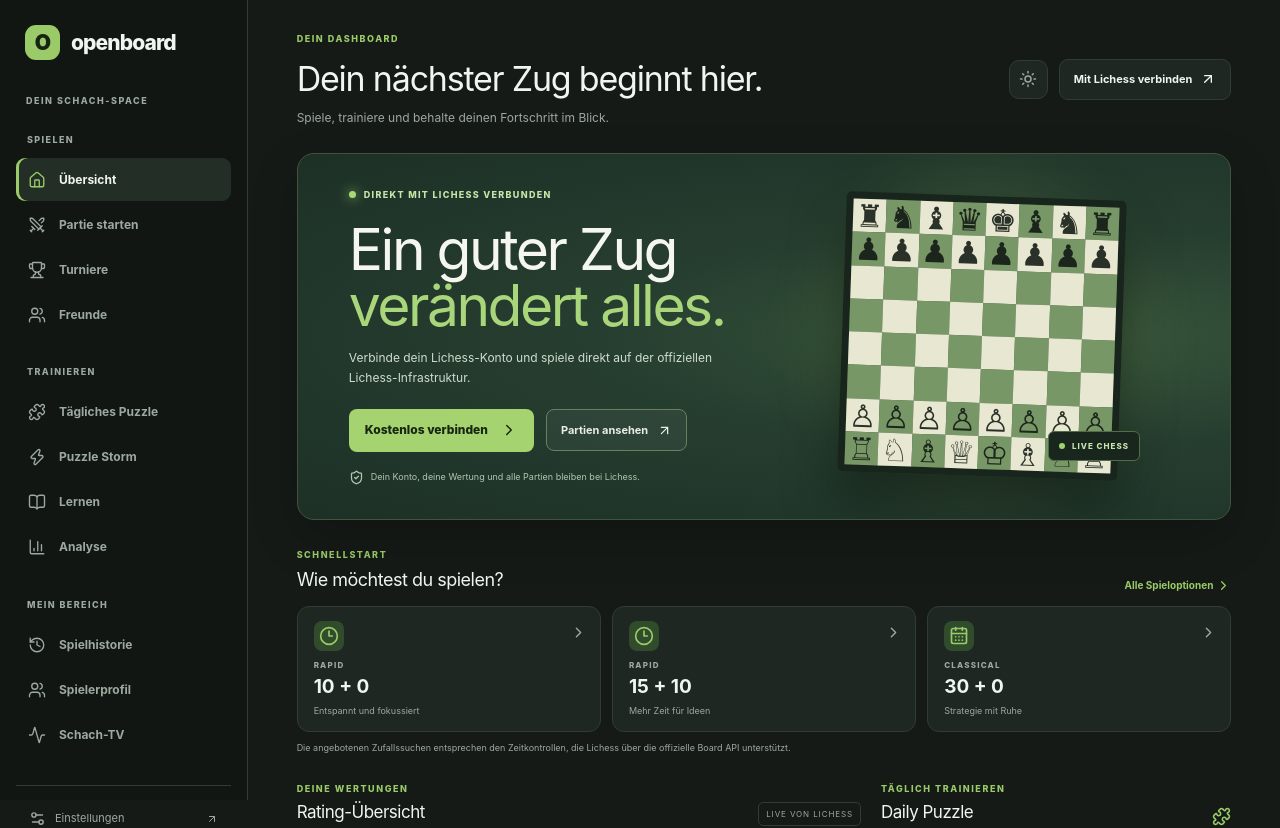
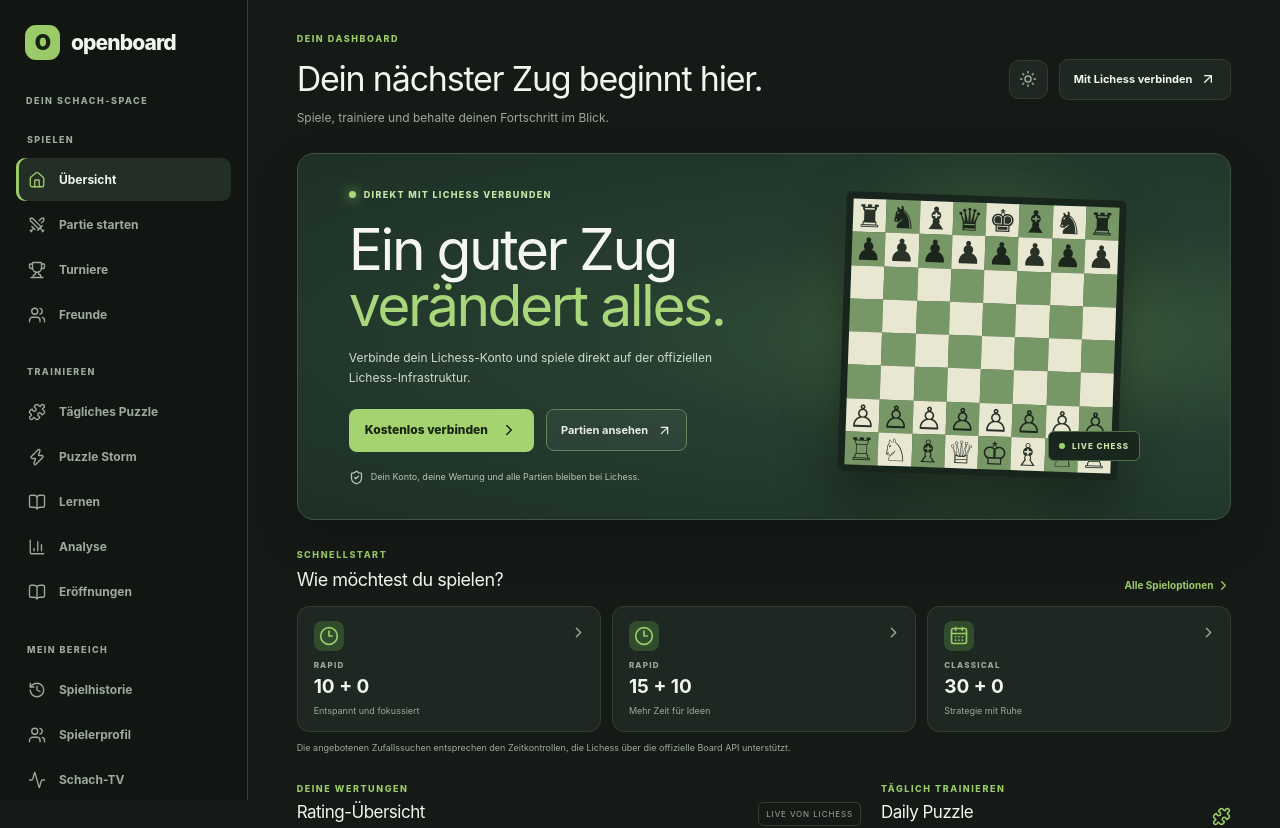
Before and after one commit to Rololol/openboard, a Next.js app: page / in a window 1280 px wide. Shown: the top 828 px of the page. Built offline with nearby package versions, Linux system fonts and the light colour scheme.

Commit message:
Add opening explorer to dashboard training navigation

```diff
--- a/src/app/page.tsx
+++ b/src/app/page.tsx
@@ -36,6 +36,7 @@ const navGroups = [
     { label: "Puzzle Storm", href: "/features/storm/", icon: Zap, internal: true },
     { label: "Lernen", href: "/features/learn/", icon: BookOpen, internal: true },
     { label: "Analyse", href: "/features/analysis/", icon: BarChart3, internal: true },
+    { label: "Eröffnungen", href: "/features/openings/", icon: BookOpen, internal: true },
   ]},
   { label: "MEIN BEREICH", items: [
     { label: "Spielhistorie", href: "/features/history/", icon: History, internal: true },
```
